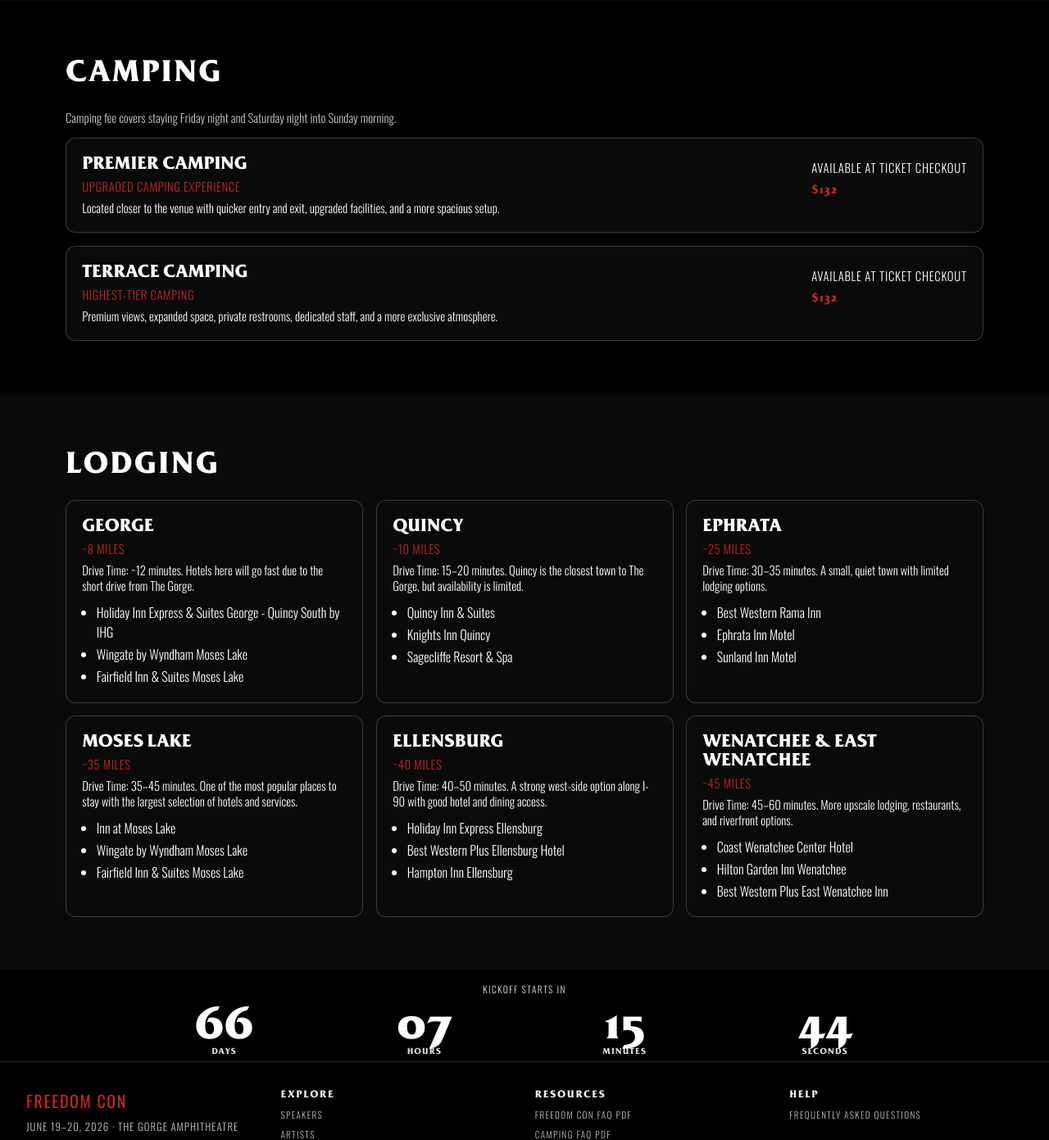
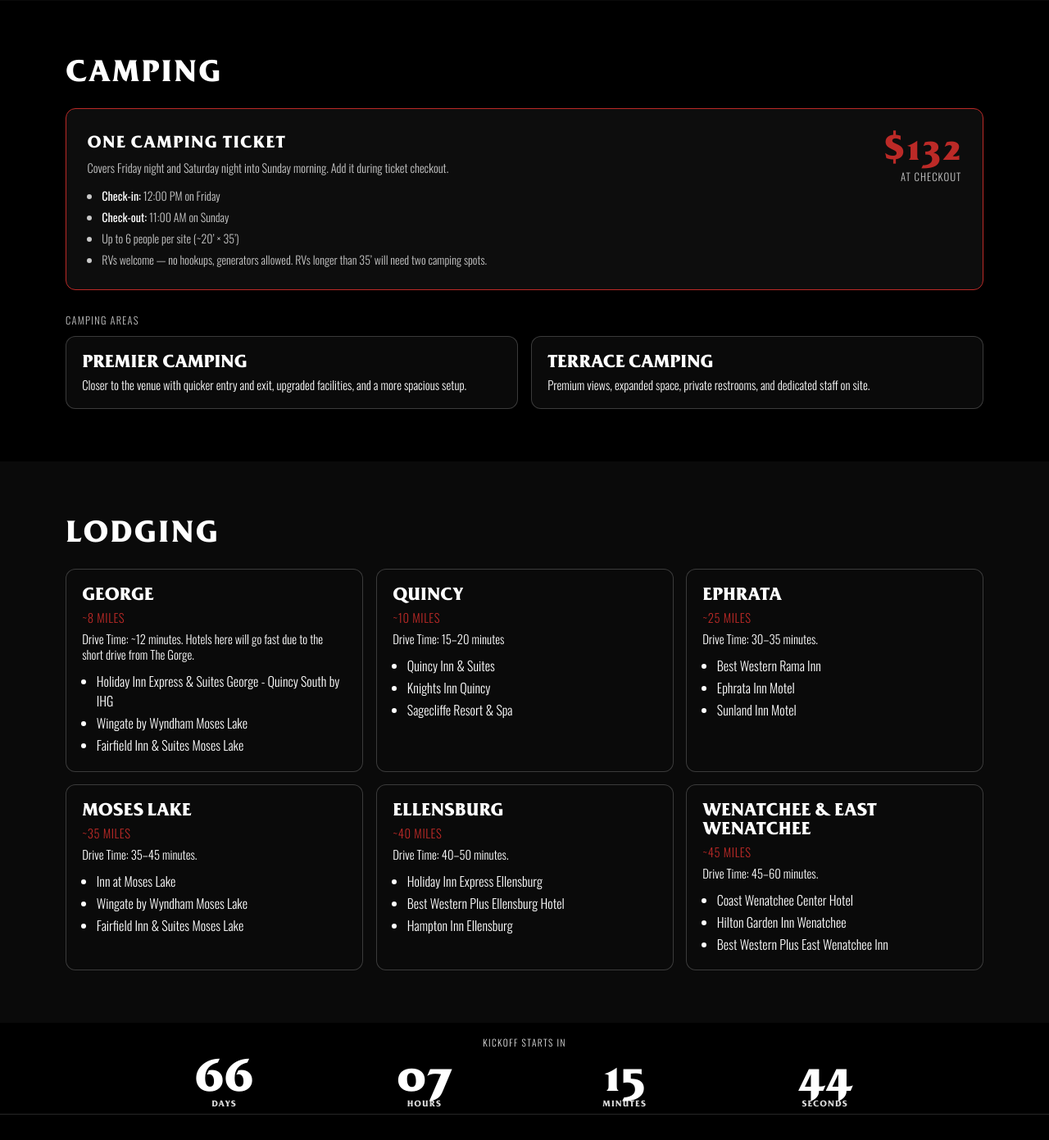
Before and after one commit to tylerthibault/freedomcon, a Flask app: page /accommodations in a window 1280 px wide. Shown: the part 1048-2439 px from the top of the page at 82% size. Run offline with Flask 3, Linux system fonts and the light colour scheme; some libraries are stand-ins or nearby versions.

Commit message:
updated camping

```diff
--- a/src/controllers/routes.py
+++ b/src/controllers/routes.py
@@ -4,7 +4,7 @@ import re
 
 from flask import Blueprint, Response, redirect, render_template, url_for
 from src.data.FAQ import FAQ
-from src.data.accommodations import camping_options, hotel_options, travel_info
+from src.data.accommodations import hotel_options, travel_info
 from src.data.artists import artists
 from src.data.social_proof import social_proof
 from src.data.speakers import speakers as speakers_data
@@ -264,7 +264,6 @@ def accommodations_page() -> str:
 	return render_template(
 		"public/accomodations/index.html",
 		travel_info=travel_info,
-		camping_options=camping_options,
 		hotel_options=hotel_options,
 		seo=build_seo(
 			title="Freedom Con Accommodations | Travel, Camping, and Lodging",
--- a/src/data/FAQ.py
+++ b/src/data/FAQ.py
@@ -105,6 +105,10 @@ FAQ = {
     ],
     "Camping FAQ's": [
         {
+            "question": "What time is check in/check out at the campground?",
+            "answer": "You can check into the campground as early as 12pm on Friday. Check out will be 11am on Sunday.",
+        },
+        {
             "question": "What does the camping purchase include?",
             "answer": "Your camping purchase secures a site in the Premier or Terrace Campground areas for Friday night and Saturday night into Sunday morning. Purchase your camping spot when you buy your event ticket.",
         },
--- a/src/static/css/components/accommodations.css
+++ b/src/static/css/components/accommodations.css
@@ -154,6 +154,103 @@
     font-size: clamp(0.92rem, 1vw, 1rem);
 }
 
+/* ── Camping ticket callout ── */
+.accommodations-camping-ticket {
+    display: flex;
+    justify-content: space-between;
+    align-items: flex-start;
+    gap: 1.5rem;
+    border: 1px solid var(--fc-accent);
+    border-radius: 12px;
+    background: #0d0d0d;
+    padding: clamp(1.1rem, 2vw, 1.6rem);
+    margin-bottom: 1.75rem;
+}
+
+.accommodations-camping-ticket__left {
+    flex: 1;
+}
+
+.accommodations-camping-ticket__label {
+    margin: 0;
+    font-family: var(--font-action);
+    text-transform: uppercase;
+    letter-spacing: 0.06em;
+    font-size: clamp(1.1rem, 1.6vw, 1.35rem);
+    color: #ffffff;
+}
+
+.accommodations-camping-ticket__desc {
+    margin: 0.4rem 0 0.75rem;
+    color: var(--fc-muted);
+    font-size: clamp(0.9rem, 1vw, 0.98rem);
+    line-height: 1.45;
+}
+
+.accommodations-camping-ticket__details {
+    margin: 0;
+    padding-left: 1.1rem;
+    color: var(--fc-muted);
+    font-size: clamp(0.88rem, 0.96vw, 0.96rem);
+    line-height: 1.5;
+}
+
+.accommodations-camping-ticket__details li + li {
+    margin-top: 0.3rem;
+}
+
+.accommodations-camping-ticket__details strong {
+    color: #ffffff;
+}
+
+.accommodations-camping-ticket__right {
+    text-align: right;
+    white-space: nowrap;
+    flex-shrink: 0;
+}
+
+.accommodations-camping-ticket__price {
+    margin: 0;
+    font-family: var(--font-action);
+    color: var(--fc-accent);
+    font-size: clamp(2rem, 3.5vw, 2.8rem);
+    letter-spacing: 0.04em;
+    line-height: 1;
+}
+
+.accommodations-camping-ticket__price-note {
+    margin: 0.2rem 0 0;
+    font-size: 0.8rem;
+    text-transform: uppercase;
+    letter-spacing: 0.08em;
+    color: var(--fc-muted);
+}
+
+.accommodations-section__subnote--heading {
+    font-family: var(--font-oswald-light);
+    text-transform: uppercase;
+    letter-spacing: 0.1em;
+    font-size: 0.78rem;
+    color: var(--fc-muted);
+    margin-bottom: 0.6rem;
+}
+
+.accommodations-list--camping {
+    grid-template-columns: repeat(2, minmax(0, 1fr));
+}
+
+@media (max-width: 640px) {
+    .accommodations-camping-ticket {
+        flex-direction: column;
+    }
+    .accommodations-camping-ticket__right {
+        text-align: left;
+    }
+    .accommodations-list--camping {
+        grid-template-columns: 1fr;
+    }
+}
+
 .accommodations-hotel-list {
     margin: 0.65rem 0 0;
     padding-left: 1.1rem;
@@ -161,6 +258,19 @@
 
 .accommodations-hotel-list li + li {
     margin-top: 0.2rem;
+}
+
+.accommodations-hotel-list a {
+    color: inherit;
+    text-decoration: underline;
+    text-underline-offset: 3px;
+    text-decoration-color: rgba(255,255,255,0.25);
+    transition: color 0.15s, text-decoration-color 0.15s;
+}
+
+.accommodations-hotel-list a:hover {
+    color: #ffffff;
+    text-decoration-color: var(--fc-accent);
 }
 
 @media (max-width: 991.98px) {
--- a/src/templates/public/accomodations/index.html
+++ b/src/templates/public/accomodations/index.html
@@ -49,23 +49,40 @@
 	<section class="accommodations-section accommodations-section--alt" aria-label="Camping options">
 		<div class="accommodations-section__inner">
 			<h2 class="accommodations-section__heading">Camping</h2>
-			<p class="accommodations-section__subnote">Camping fee covers staying Friday night and Saturday night into Sunday morning.</p>
-			<div class="accommodations-list">
-				{% for option in camping_options %}
+
+			<!-- Single ticket callout -->
+			<div class="accommodations-camping-ticket">
+				<div class="accommodations-camping-ticket__left">
+					<p class="accommodations-camping-ticket__label">One Camping Ticket</p>
+					<p class="accommodations-camping-ticket__desc">Covers Friday night and Saturday night into Sunday morning. Add it during ticket checkout.</p>
+					<ul class="accommodations-camping-ticket__details">
+						<li><strong>Check-in:</strong> 12:00 PM on Friday</li>
+						<li><strong>Check-out:</strong> 11:00 AM on Sunday</li>
+						<li>Up to 6 people per site (~20&rsquo; &times; 35&rsquo;)</li>
+						<li>RVs welcome &mdash; no hookups, generators allowed. RVs longer than 35&rsquo; will need two camping spots.</li>
+					</ul>
+				</div>
+				<div class="accommodations-camping-ticket__right">
+					<p class="accommodations-camping-ticket__price">$132</p>
+					<p class="accommodations-camping-ticket__price-note">at checkout</p>
+				</div>
+			</div>
+
+			<!-- Camping area descriptions -->
+			<p class="accommodations-section__subnote accommodations-section__subnote--heading">Camping Areas</p>
+			<div class="accommodations-list accommodations-list--camping">
 				<article class="accommodations-list__item">
 					<div>
-						<h3>{{ option.name }}</h3>
-						<p class="accommodations-list__type">{{ option.type }}</p>
-						<p>{{ option.details }}</p>
-					</div>
-					<div>
-						<p class="accommodations-list__price">{{ option.price }}</p>
-						{% if option.checkout_price %}
-						<p class="accommodations-list__checkout-price">{{ option.checkout_price }}</p>
-						{% endif %}
+						<h3>Premier Camping</h3>
+						<p>Closer to the venue with quicker entry and exit, upgraded facilities, and a more spacious setup.</p>
 					</div>
 				</article>
-				{% endfor %}
+				<article class="accommodations-list__item">
+					<div>
+						<h3>Terrace Camping</h3>
+						<p>Premium views, expanded space, private restrooms, and dedicated staff on site.</p>
+					</div>
+				</article>
 			</div>
 		</div>
 	</section>
@@ -82,7 +99,7 @@
 						<p>{{ option.details }}</p>
 						<ul class="accommodations-hotel-list">
 							{% for hotel in option.hotels %}
-							<li>{{ hotel }}</li>
+							<li>{% if hotel.link and (hotel.valid_link is undefined or hotel.valid_link) %}<a href="{{ hotel.link }}" target="_blank" rel="noopener noreferrer">{{ hotel.name }}</a>{% else %}{{ hotel.name }}{% endif %}</li>
 							{% endfor %}
 						</ul>
 					</div>
```
Also changed, not shown: src/data/accommodations.py (+95 -40 lines).
